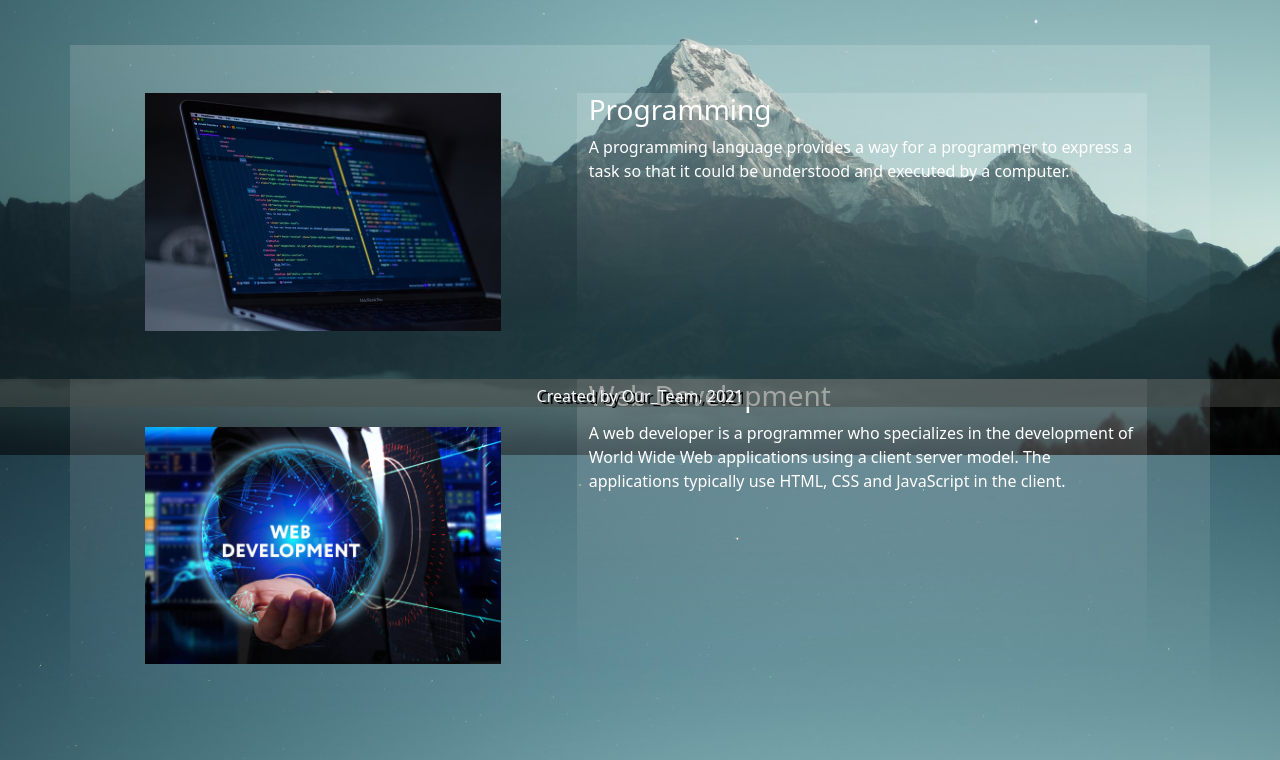
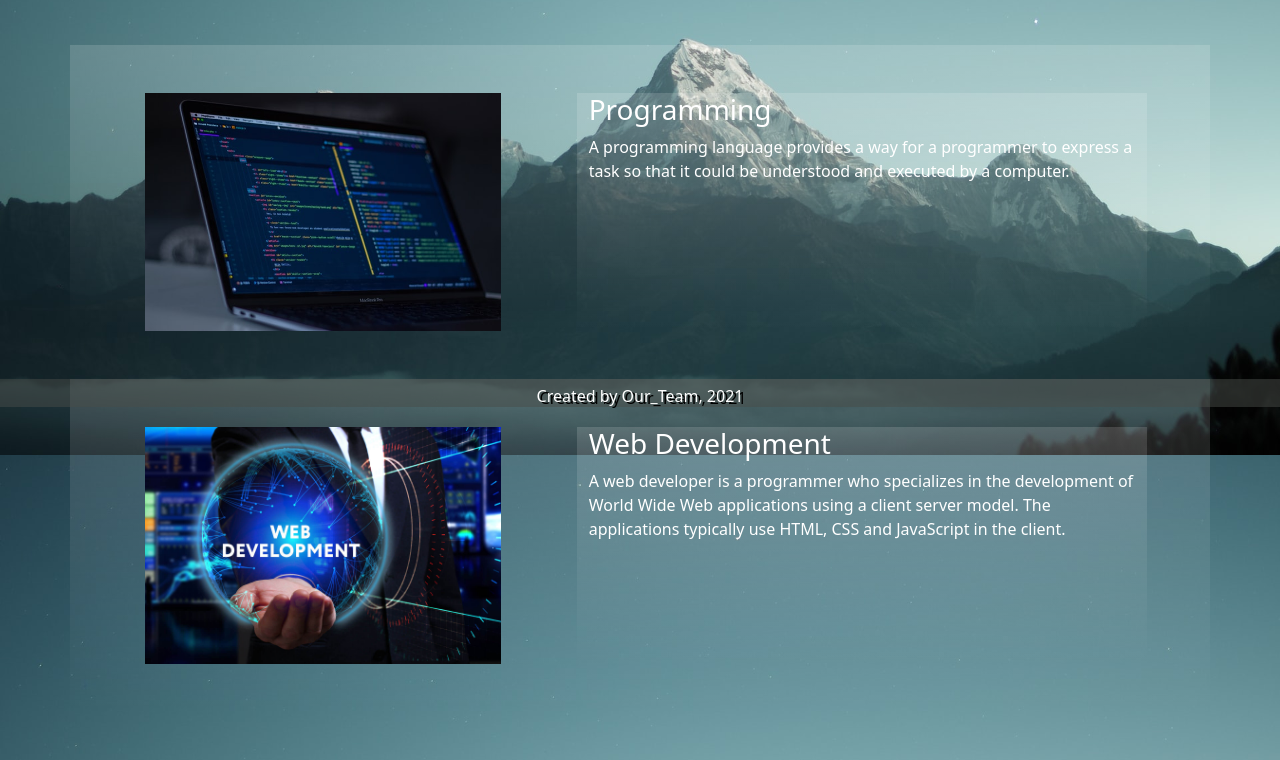
Before and after one commit to brokuma/brokuma.github.io, a plain HTML site: page portfolio.html in a window 1280 px wide. Shown: the part 393-1153 px from the top of the page. Drawn offline with nearby package versions, Linux system fonts and the light colour scheme.

Commit message:
mt-5 for web developer

```diff
--- a/portfolio.html
+++ b/portfolio.html
@@ -75,7 +75,7 @@
           <div class="col-md-4 mt-5 mb-5">
             <img src="img/portofolio3.jpg" class="img-fluid" alt="" />
           </div>
-          <div class="col-md-6 mb-5 bg-gradient">
+          <div class="col-md-6 mt-5 mb-5 bg-gradient">
             <h3 class="text-white">Web Development</h3>
             <p>A web developer is a programmer who specializes in the development of World Wide Web applications using a client server model. The applications typically use HTML, CSS and JavaScript in the client.</p>
           </div>
```
